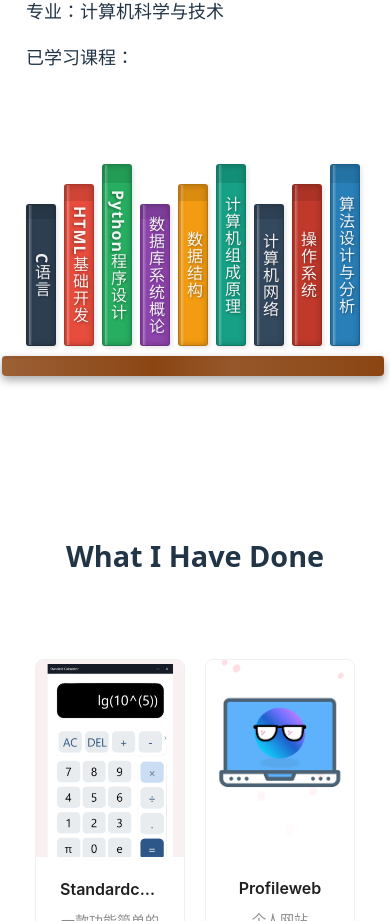
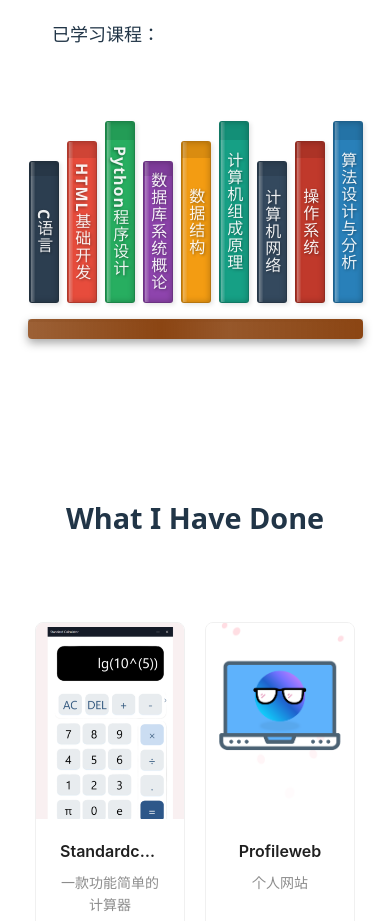
Before and after one commit to aihixi/myweb, a React (Vite) app: page / in a window 390 px wide. Shown: the part 2660-3581 px from the top of the page. Built offline with nearby package versions, Linux system fonts and the light colour scheme; no server answers.

Commit message:
细节修补

```diff
--- a/src/components/bookshelf/BookShelf.css
+++ b/src/components/bookshelf/BookShelf.css
@@ -3,7 +3,7 @@
   align-items: flex-end;
   justify-content: center;
   width: 100%;
-  padding: 24px 32px 12px;
+  padding-bottom: 16px;
   border-bottom: 3px solid rgba(0, 0, 0, 0.15);
   background: transparent;
   transition: all 0.3s ease;
@@ -105,10 +105,6 @@
 
 /* 响应式调整 */
 @media (max-width: 768px) {
-  .bookshelf {
-    padding: 20px 24px 10px;
-  }
-
   .books {
     gap: 8px;
   }
```
Also changed, not shown: src/views/part3/Part3.css (indentation only), src/views/part3/Part3.tsx (line endings or trailing spaces).
